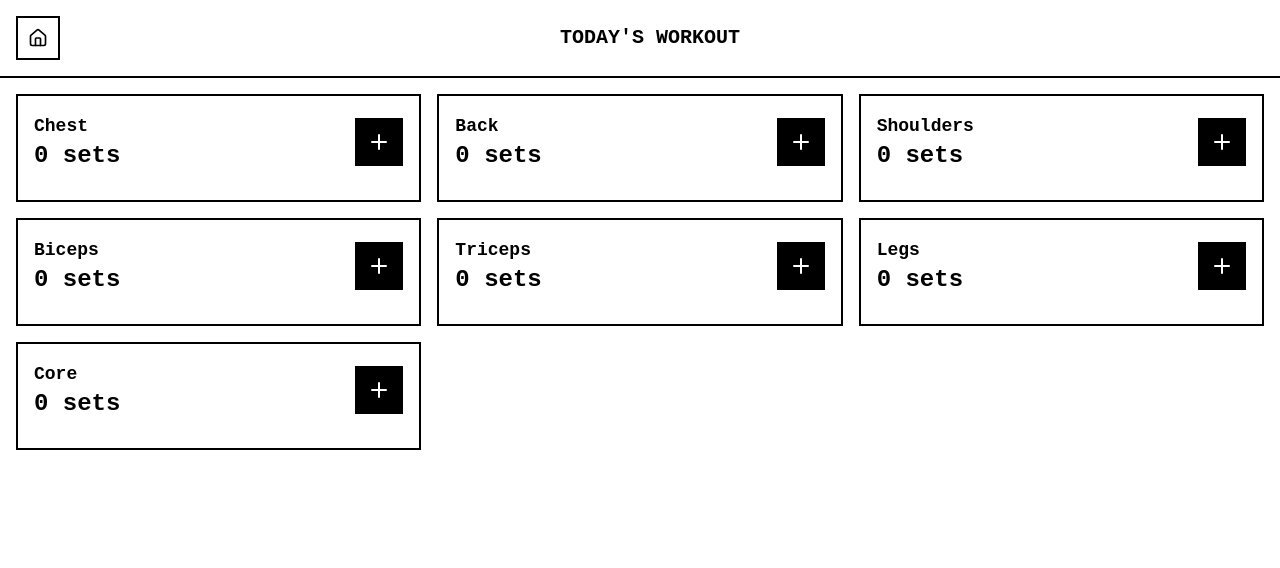
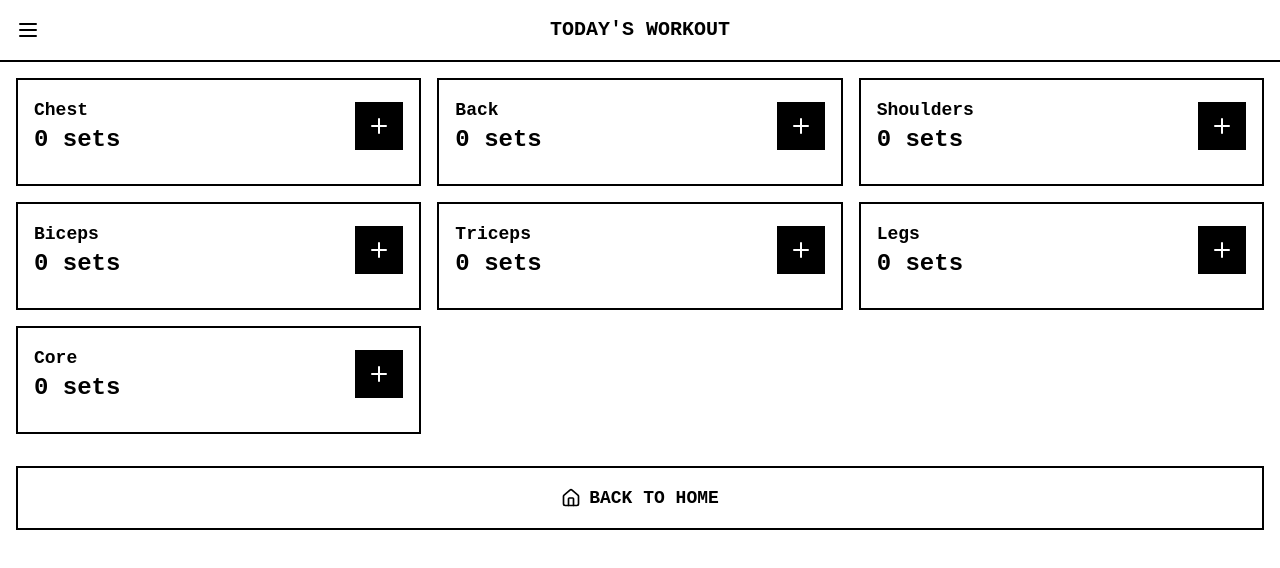
Before and after one commit to sreppenh/strength-tracker, a React (Create React App) app: page / in a window 1280 px wide. Both pictures are taken after a click on the button "START FIRST WORKOUT". Shown: the top 568 px of the page. Built offline with nearby package versions, Linux system fonts and the light colour scheme.

Commit message:
Fix navigation

```diff
--- a/src/App.js
+++ b/src/App.js
@@ -395,13 +395,7 @@ function App() {
   return (
     <div className="min-h-screen bg-white text-black font-mono">
       <div className="flex items-center justify-between p-4 border-b-2 border-black">
-        <button
-          onClick={goBackToHome}
-          className="text-lg font-bold hover:bg-gray-100 p-2 border-2 border-black min-h-[44px] min-w-[44px] flex items-center justify-center"
-          title="Back to Home"
-        >
-          <Home size={20} />
-        </button>
+        <Menu size={24} className="text-black" />
         <h1 className="text-xl font-bold">TODAY'S WORKOUT</h1>
         <div className="w-6"></div>
       </div>
@@ -444,14 +438,24 @@ function App() {
           })}
         </div>
 
-        {hasActiveSets() && (
+        <div className="space-y-4">
           <button
-            onClick={finishWorkout}
-            className="w-full bg-black text-white py-4 text-lg font-bold border-2 border-black hover:bg-white hover:text-black transition-colors min-h-[44px]"
+            onClick={goBackToHome}
+            className="w-full bg-white text-black py-4 text-lg font-bold border-2 border-black hover:bg-gray-100 transition-colors min-h-[44px] flex items-center justify-center gap-2"
           >
-            FINISH WORKOUT
+            <Home size={20} />
+            BACK TO HOME
           </button>
-        )}
+
+          {hasActiveSets() && (
+            <button
+              onClick={finishWorkout}
+              className="w-full bg-black text-white py-4 text-lg font-bold border-2 border-black hover:bg-white hover:text-black transition-colors min-h-[44px]"
+            >
+              FINISH WORKOUT
+            </button>
+          )}
+        </div>
       </div>
     </div>
   );
```
